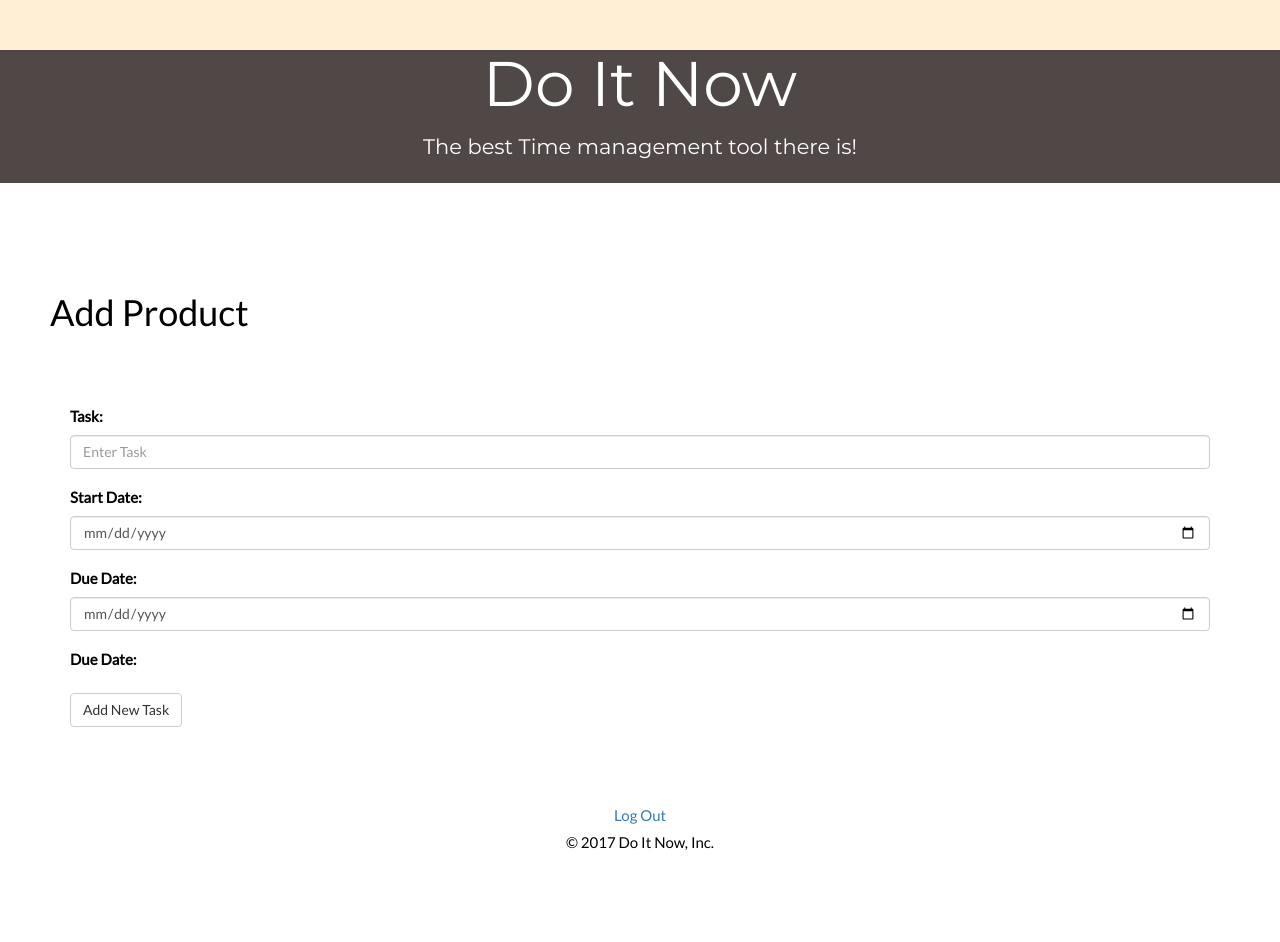
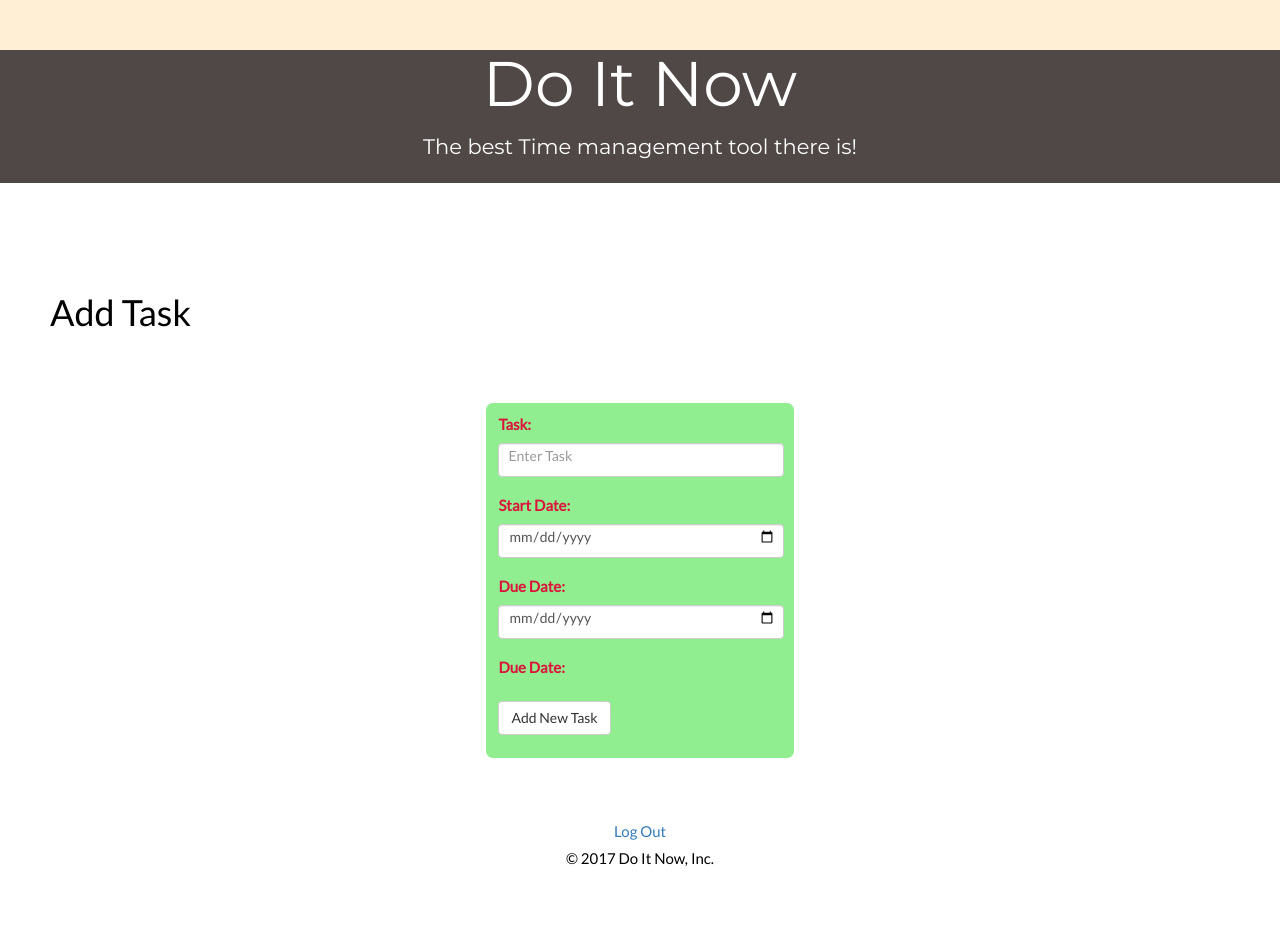
Before and after one commit to unniblue1/finalproject_q, a PHP site: page /project/addtask.php in a window 1280 px wide. Before the commit the page ends 850 px from the top, so only its background shows below. Run offline with PHP 8.4, Linux system fonts and the light colour scheme; some libraries are stand-ins or nearby versions.

Commit message:
commiting the addtask file after changes

```diff
--- a/project/addtask.php
+++ b/project/addtask.php
@@ -6,28 +6,28 @@
   <div id="about" class="container-fluid">
     <div class="row">
       <div class="col-sm-8">
-        <h1 style="color:black">Add Product</h1>
+        <h1 style="color:black">Add Task</h1>
       </div>
     </div>
   </div>
 
-  <div class="container" style="color:black">
+  <div class="container" style="width: 24%;position: relative;center: -40%;background: #90EE90;padding: 8px 10px 8px 12px;color: #DC143C;border-radius: 7px;">
     <form method="post" action="index.php" >
       <div class="form-group">
         <label>Task:</label>
-        <input type="text" name="task" class="form-control" id="task" placeholder="Enter Task">
+        <input type="text" name="task" class="form-control" id="task" placeholder="Enter Task" style="padding: 2px 7px 10px 9px";>
       </div>
       <div class="form-group">
         <label>Start Date:</label>
-        <input type="date" name="createddate" class="form-control" id="createddate" >
+        <input type="date" name="createddate" class="form-control" id="createddate" style="padding: 2px 7px 10px 9px"; >
       </div>
       <div class="form-group">
         <label>Due Date:</label>
-        <input type="date" name="duedate" class="form-control" id="duedate">
+        <input type="date" name="duedate" class="form-control" id="duedate" style="padding: 2px 7px 10px 9px";>
       </div>
       <div class="form-group">
         <label>Due Date:</label>
-        <input type="hidden" name="action" class="form-control" value="add_task">
+        <input type="hidden" name="action" class="form-control" value="add_task" style="padding: 2px 7px 10px 9px";>
       </div>
       <div class="form-group">
         <input type="submit" value="Add New Task" class="btn btn-default" />
```
